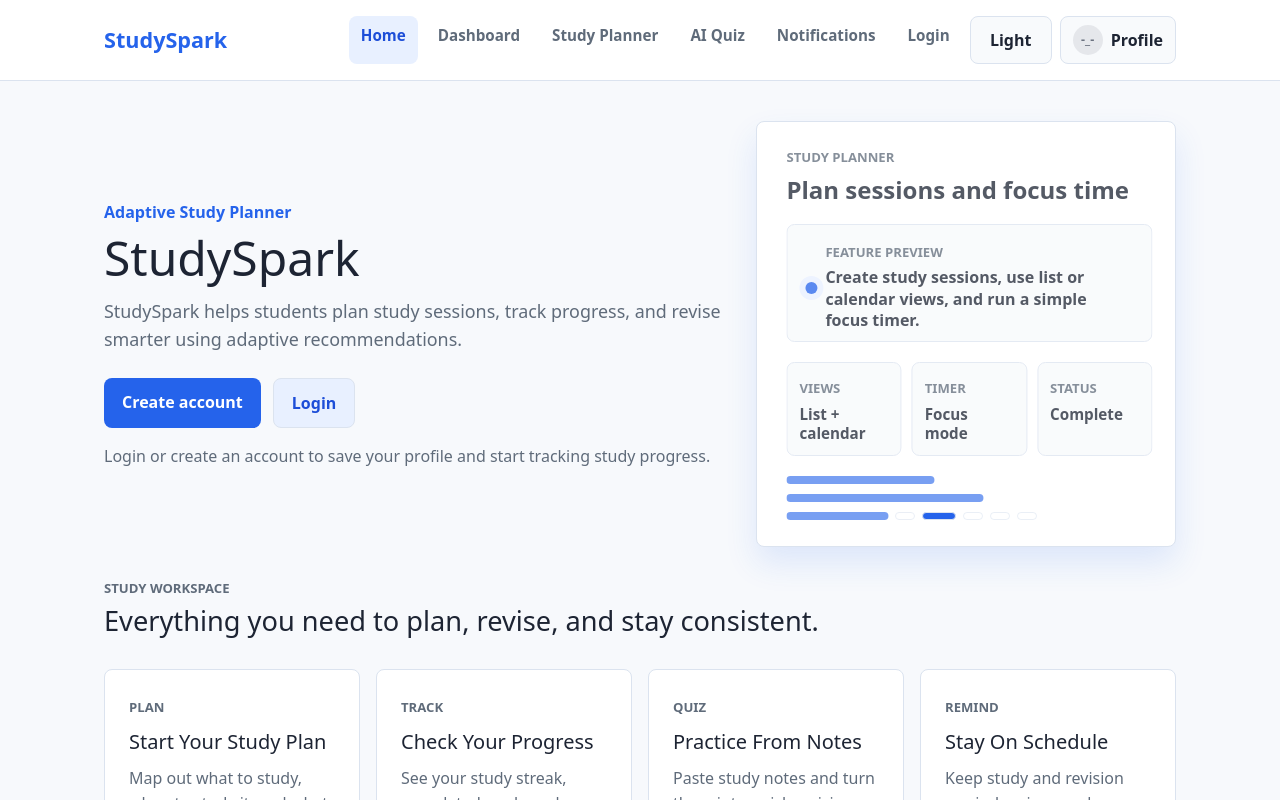
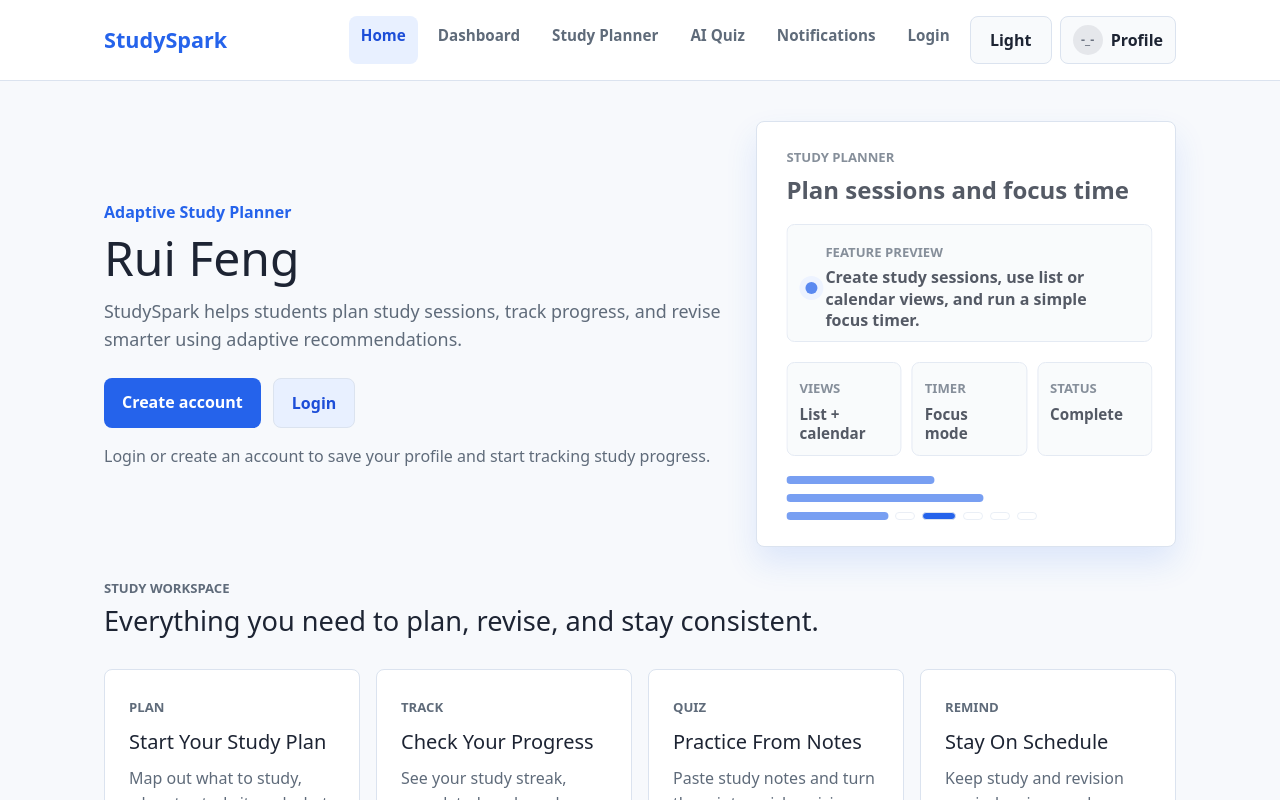
Before and after one commit to Devops-Project-Team-3/CA2, a React (Vite) app in the folder StudySpark base/frontend/: page / in a window 1280 px wide. Shown: the top 800 px of the page. Built offline with nearby package versions, Linux system fonts and the light colour scheme; no server answers.

Commit message:
Rui Feng

```diff
--- a/StudySpark base/frontend/src/pages/Home-Shared.jsx
+++ b/StudySpark base/frontend/src/pages/Home-Shared.jsx
@@ -122,7 +122,7 @@ function HomeShared() {
       <section className="home-hero">
         <div className="home-intro">
           <p className="home-kicker">Adaptive Study Planner</p>
-          <h1>StudySpark</h1>
+          <h1>Rui Feng</h1>
           <p className="home-description">
             StudySpark helps students plan study sessions, track progress, and revise smarter using
             adaptive recommendations.
```
